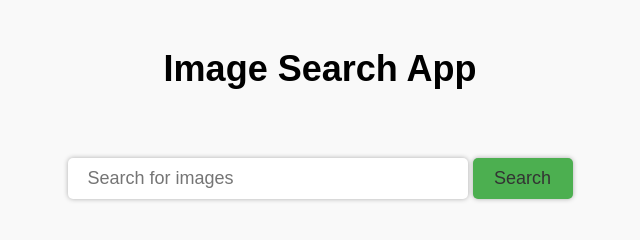
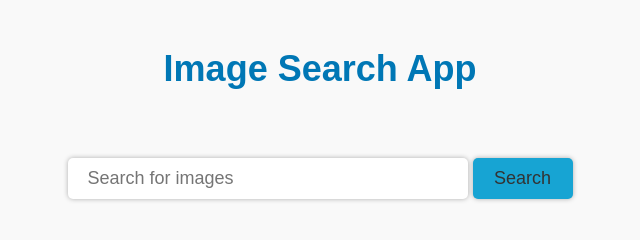
Before and after one commit to vishwaskatiyar/image-searching-app, a plain HTML site: page index.html in a window 1280 px wide. Shown: the whole page, without its empty margins (320-960 px from the left). Drawn offline with Linux system fonts and the light colour scheme.

Commit message:
heading changed

```diff
--- a/style.css
+++ b/style.css
@@ -14,6 +14,7 @@ h1 {
   text-align: center;
   margin-top: 40px;
   margin-bottom: 60px;
+  color: #0077b5;
 }
 form {
   display: flex;
@@ -40,13 +41,13 @@ form {
   border-radius: 5px;
   font-size: 18px;
   color: #333;
-  background-color: #4caf50;
+  background-color: #17a4d3;
   cursor: pointer;
   transition: background-color 0.3s ease-in-out;
   margin-left: 5px;
 }
 #search-button:hover {
-  background-color: #45a049;
+  background-color: #2980b9;
 }
 .search-results {
   display: flex;
```
